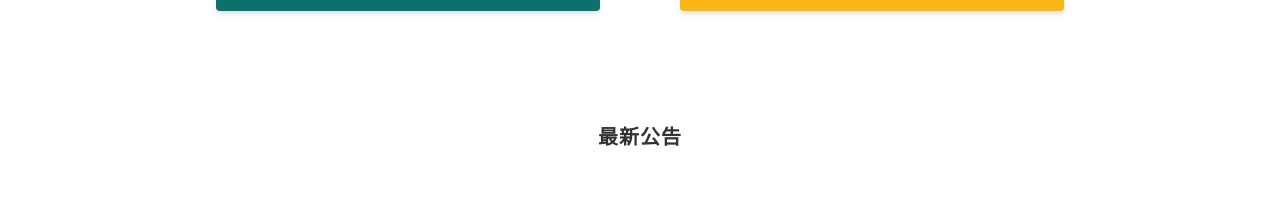
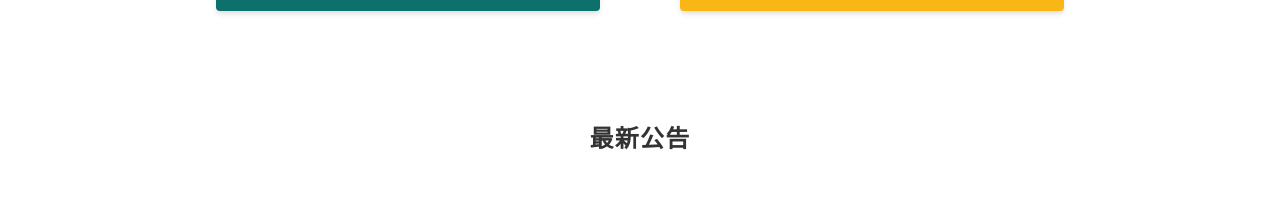
Before and after one commit to peiyunlee/the-f2e-3rd-bike, a React (Create React App) app: page / in a window 1280 px wide. Shown: the part 1280-1491 px from the top of the page. Built offline with nearby package versions, Linux system fonts and the light colour scheme; what jssha would draw is missing.

Commit message:
change h3 font-size

```diff
--- a/src/index.css
+++ b/src/index.css
@@ -21,7 +21,7 @@ body {
     @apply w-max text-black;
   }
   h3 {
-    @apply text-black font-ch font-bold text-xl tracking-normal;
+    @apply text-black font-ch font-bold text-2xl tracking-normal;
   }
   a {
     cursor: pointer;
```
